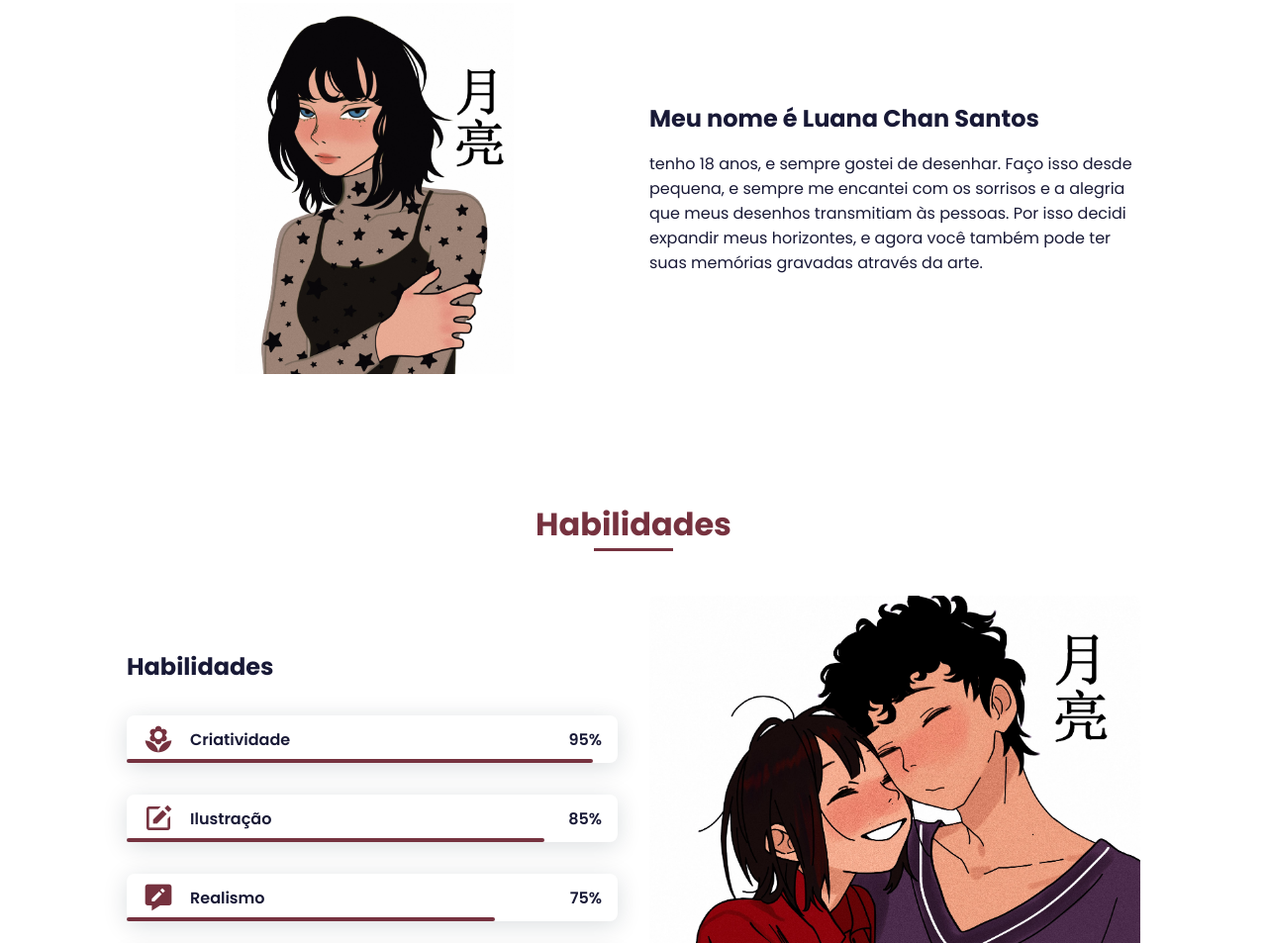
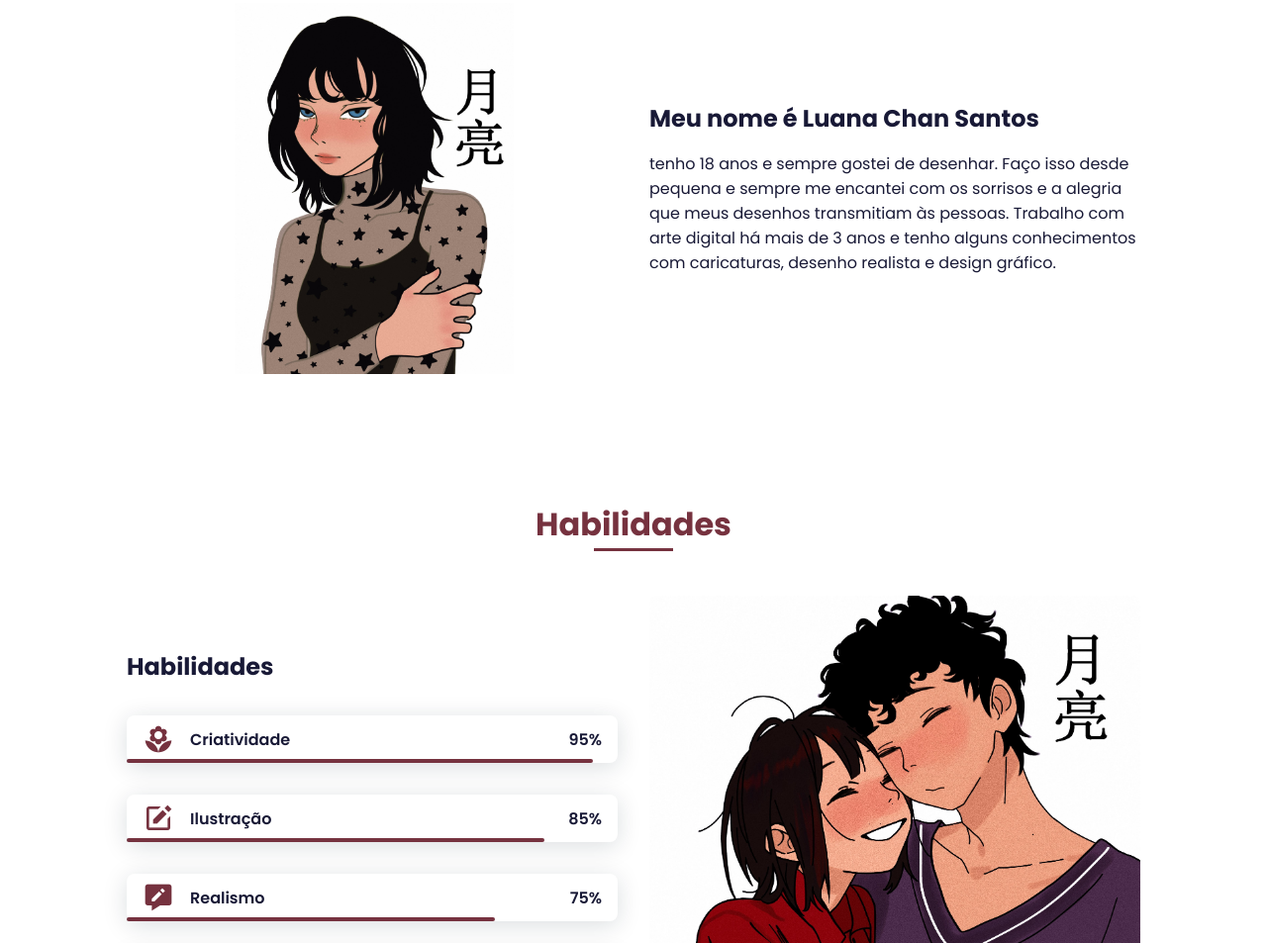
Before and after one commit to Alef185/portifolio-luanachan-2022, a plain HTML site: page index.html in a window 1280 px wide. Shown: the part 973-1926 px from the top of the page at 99% size. Drawn offline with nearby package versions, Linux system fonts and the light colour scheme.

Commit message:
version 1

```diff
--- a/index.html
+++ b/index.html
@@ -71,7 +71,7 @@
 
                     <div>
                         <h2 class="about__subtitle">Meu nome é Luana Chan Santos</h2>
-                        <p class="about__text">tenho 18 anos, e sempre gostei de desenhar. Faço isso desde pequena, e sempre me encantei com os sorrisos e a alegria que meus desenhos transmitiam às pessoas. Por isso decidi expandir meus horizontes, e agora você também pode ter suas memórias gravadas através da arte.
+                        <p class="about__text">tenho 18 anos e sempre gostei de desenhar. Faço isso desde pequena e sempre me encantei com os sorrisos e a alegria que meus desenhos transmitiam às pessoas. Trabalho com arte digital há mais de 3 anos e tenho alguns conhecimentos com caricaturas, desenho realista e design gráfico.
                         </p>
                     </div>
                 </div>
```
